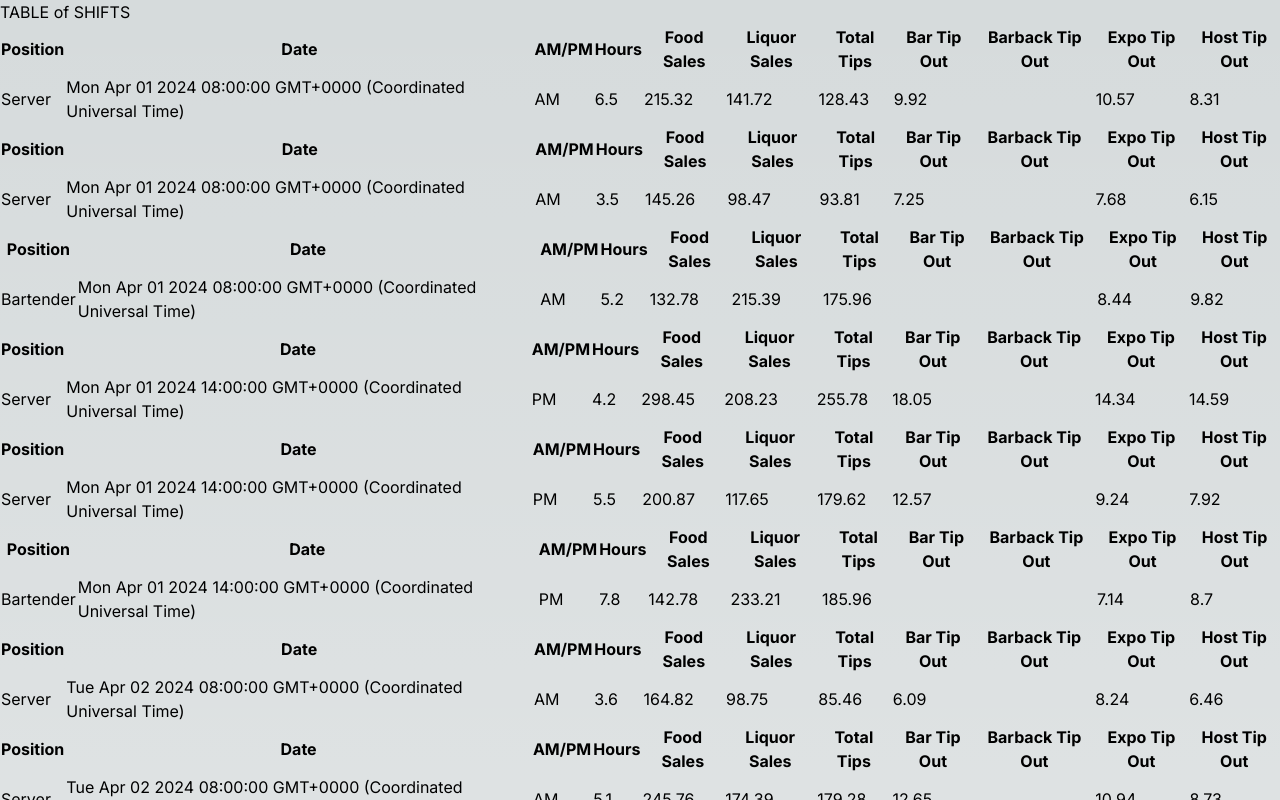
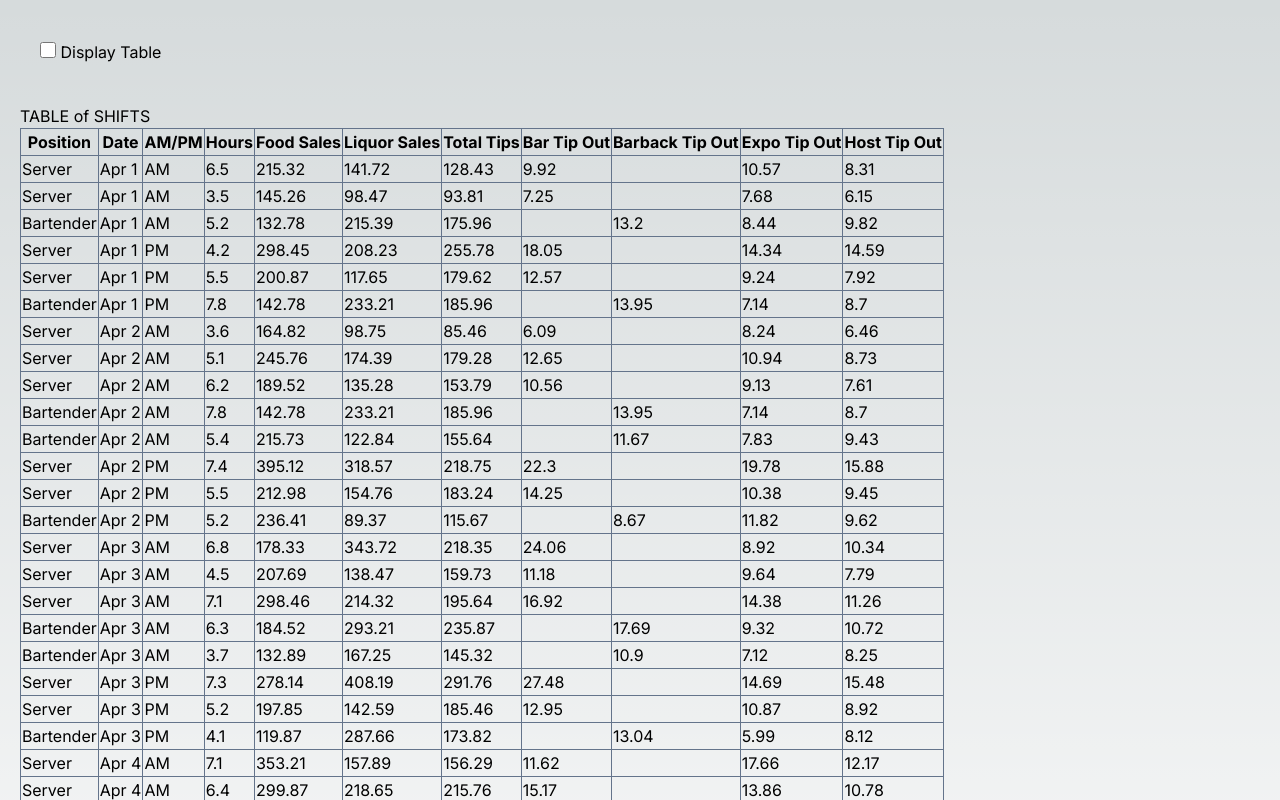
Before and after one commit to cyrilmb/tip-out-calculator, a Next.js app: page / in a window 1280 px wide. Shown: the top 800 px of the page. Built offline with nearby package versions, Linux system fonts and the light colour scheme.

Commit message:
restructured

```diff
--- a/app/page.tsx
+++ b/app/page.tsx
@@ -1,15 +1,9 @@
-import data from '@/lib/data'
-import ShiftsTable from '@/components/ShiftsTable'
+import ShiftsView from '@/components/ShiftsView'
 
 export default function Home() {
   return (
     <main>
-      <h1>TABLE of SHIFTS</h1>
-      <div>
-        {data.shifts.map((shift, i) => (
-          <ShiftsTable key={i} shift={shift} />
-        ))}
-      </div>
+      <ShiftsView />
     </main>
   )
 }
--- /dev/null
+++ b/components/DateSelection.tsx
@@ -0,0 +1,5 @@
+import React from 'react'
+
+export default function DateSelection() {
+  return <div></div>
+}
--- a/components/ShiftsTable.tsx
+++ /dev/null
@@ -1,41 +0,0 @@
-import React from 'react'
-import { Shift } from '@/lib/models/ShiftEntryModel'
-
-export default function ShiftsTable({ shift }: { shift: Shift }) {
-  return (
-    <div>
-      <table className="table-auto">
-        <thead>
-          <tr>
-            <th>Position</th>
-            <th>Date</th>
-            <th>AM/PM</th>
-            <th>Hours</th>
-            <th>Food Sales</th>
-            <th>Liquor Sales</th>
-            <th>Total Tips</th>
-            <th>Bar Tip Out</th>
-            <th>Barback Tip Out</th>
-            <th>Expo Tip Out</th>
-            <th>Host Tip Out</th>
-          </tr>
-        </thead>
-        <tbody>
-          <tr>
-            <td>{shift.position}</td>
-            <td>{shift.date.toString()}</td>
-            <td>{shift.am_pm}</td>
-            <td>{shift.hoursWorked}</td>
-            <td>{shift.foodSales}</td>
-            <td>{shift.liquorSales}</td>
-            <td>{shift.totalTips}</td>
-            <td>{shift.barTipOut}</td>
-            <td>{shift.bBackTipOut}</td>
-            <td>{shift.expoTipOut}</td>
-            <td>{shift.hostTipOut}</td>
-          </tr>
-        </tbody>
-      </table>
-    </div>
-  )
-}
--- /dev/null
+++ b/components/ShiftsView.tsx
@@ -0,0 +1,49 @@
+import React from 'react'
+import TableBody from './TableBody'
+import data from '@/lib/data'
+
+const ShiftsView = () => {
+  return (
+    <div>
+      {/* checkbox to display table */}
+      <div className="flex items-center m-10">
+        <span>
+          <input
+            id="show-table-checkbox"
+            type="checkbox"
+            value=""
+            className="w-4 h-4 text-blue-600 bg-gray-100 border-gray-300 rounded focus:ring-blue-500 dark:focus:ring-blue-600 dark:ring-offset-gray-800 focus:ring-2 dark:bg-gray-700 dark:border-gray-600"
+          ></input>{' '}
+          Display Table
+        </span>
+      </div>
+      <div className="m-5">
+        <h1>TABLE of SHIFTS</h1>
+        <table className="table-fixed border-collapse border border-slate-400">
+          <thead>
+            <tr>
+              <th className="border border-slate-500">Position</th>
+              <th className="border border-slate-500">Date</th>
+              <th className="border border-slate-500">AM/PM</th>
+              <th className="border border-slate-500">Hours</th>
+              <th className="border border-slate-500">Food Sales</th>
+              <th className="border border-slate-500">Liquor Sales</th>
+              <th className="border border-slate-500">Total Tips</th>
+              <th className="border border-slate-500">Bar Tip Out</th>
+              <th className="border border-slate-500">Barback Tip Out</th>
+              <th className="border border-slate-500">Expo Tip Out</th>
+              <th className="border border-slate-500">Host Tip Out</th>
+            </tr>
+          </thead>
+          <tbody>
+            {data.shifts.map((shift, i) => (
+              <TableBody key={i} shift={shift} />
+            ))}
+          </tbody>
+        </table>
+      </div>
+    </div>
+  )
+}
+
+export default ShiftsView
--- /dev/null
+++ b/components/TableBody.tsx
@@ -0,0 +1,25 @@
+import React from 'react'
+import { Shift } from '@/lib/models/ShiftEntryModel'
+
+export default function TableBody({ shift }: { shift: Shift }) {
+  return (
+    <tr>
+      <td className="border border-slate-500">{shift.position}</td>
+      <td className="border border-slate-500">
+        {shift.date.toLocaleDateString('en-us', {
+          month: 'short',
+          day: 'numeric',
+        })}
+      </td>
+      <td className="border border-slate-500">{shift.am_pm}</td>
+      <td className="border border-slate-500">{shift.hoursWorked}</td>
+      <td className="border border-slate-500">{shift.foodSales}</td>
+      <td className="border border-slate-500">{shift.liquorSales}</td>
+      <td className="border border-slate-500">{shift.totalTips}</td>
+      <td className="border border-slate-500">{shift.barTipOut}</td>
+      <td className="border border-slate-500">{shift.bBackTipOut}</td>
+      <td className="border border-slate-500">{shift.expoTipOut}</td>
+      <td className="border border-slate-500">{shift.hostTipOut}</td>
+    </tr>
+  )
+}
--- a/lib/data.ts
+++ b/lib/data.ts
@@ -33,7 +33,7 @@ const data = {
         foodSales: 132.78,
         liquorSales: 215.39,
         totalTips: 175.96,
-        bBackTipout: 13.2,
+        bBackTipOut: 13.2,
         expoTipOut: 8.44,
         hostTipOut: 9.82,
     },
@@ -69,7 +69,7 @@ const data = {
         foodSales: 142.78,
         liquorSales: 233.21,
         totalTips: 185.96,
-        bBackTipout: 13.95,
+        bBackTipOut: 13.95,
         expoTipOut: 7.14,
         hostTipOut: 8.7,
     },
@@ -118,7 +118,7 @@ const data = {
         foodSales: 142.78,
         liquorSales: 233.21,
         totalTips: 185.96,
-        bBackTipout: 13.95,
+        bBackTipOut: 13.95,
         expoTipOut: 7.14,
         hostTipOut: 8.7,
     },
@@ -130,7 +130,7 @@ const data = {
         foodSales: 215.73,
         liquorSales: 122.84,
         totalTips: 155.64,
-        bBackTipout: 11.67,
+        bBackTipOut: 11.67,
         expoTipOut: 7.83,
         hostTipOut: 9.43,
     },
@@ -166,7 +166,7 @@ const data = {
         foodSales: 236.41,
         liquorSales: 89.37,
         totalTips: 115.67,
-        bBackTipout: 8.67,
+        bBackTipOut: 8.67,
         expoTipOut: 11.82,
         hostTipOut: 9.62,
     },
@@ -215,7 +215,7 @@ const data = {
         foodSales: 184.52,
         liquorSales: 293.21,
         totalTips: 235.87,
-        bBackTipout: 17.69,
+        bBackTipOut: 17.69,
         expoTipOut: 9.32,
         hostTipOut: 10.72,
     },
@@ -227,7 +227,7 @@ const data = {
         foodSales: 132.89,
         liquorSales: 167.25,
         totalTips: 145.32,
-        bBackTipout: 10.9,
+        bBackTipOut: 10.9,
         expoTipOut: 7.12,
         hostTipOut: 8.25,
     },
@@ -263,7 +263,7 @@ const data = {
         foodSales: 119.87,
         liquorSales: 287.66,
         totalTips: 173.82,
-        bBackTipout: 13.04,
+        bBackTipOut: 13.04,
         expoTipOut: 5.99,
         hostTipOut: 8.12,
     },
@@ -312,7 +312,7 @@ const data = {
         foodSales: 192.32,
         liquorSales: 483.89,
         totalTips: 321.47,
-        bBackTipout: 24.11,
+        bBackTipOut: 24.11,
         expoTipOut: 10.17,
         hostTipOut: 16.11,
     },
@@ -324,7 +324,7 @@ const data = {
         foodSales: 276.45,
         liquorSales: 184.32,
         totalTips: 245.32,
-        bBackTipout: 18.4,
+        bBackTipOut: 18.4,
         expoTipOut: 9.84,
         hostTipOut: 11.25,
     },
@@ -372,7 +372,7 @@ const data = {
         foodSales: 192.32,
         liquorSales: 483.89,
         totalTips: 321.47,
-        bBackTipout: 24.11,
+        bBackTipOut: 24.11,
         expoTipOut: 10.17,
         hostTipOut: 16.11,
     },
@@ -421,7 +421,7 @@ const data = {
         foodSales: 209.43,
         liquorSales: 267.89,
         totalTips: 187.32,
-        bBackTipout: 14.04,
+        bBackTipOut: 14.04,
         expoTipOut: 8.62,
         hostTipOut: 10.28,
     },
@@ -433,7 +433,7 @@ const data = {
         foodSales: 185.43,
         liquorSales: 189.32,
         totalTips: 163.75,
-        bBackTipout: 12.28,
+        bBackTipOut: 12.28,
         expoTipOut: 7.94,
         hostTipOut: 9.87,
     },
@@ -469,7 +469,7 @@ const data = {
         foodSales: 393.21,
         liquorSales: 229.47,
         totalTips: 98.75,
-        bBackTipout: 7.37,
+        bBackTipOut: 7.37,
         expoTipOut: 18.12,
         hostTipOut: 12.33,
     }
```
Also changed, not shown: package.json (+6 -5 lines), 1 other file (tests, documents, lock files or other folders).
